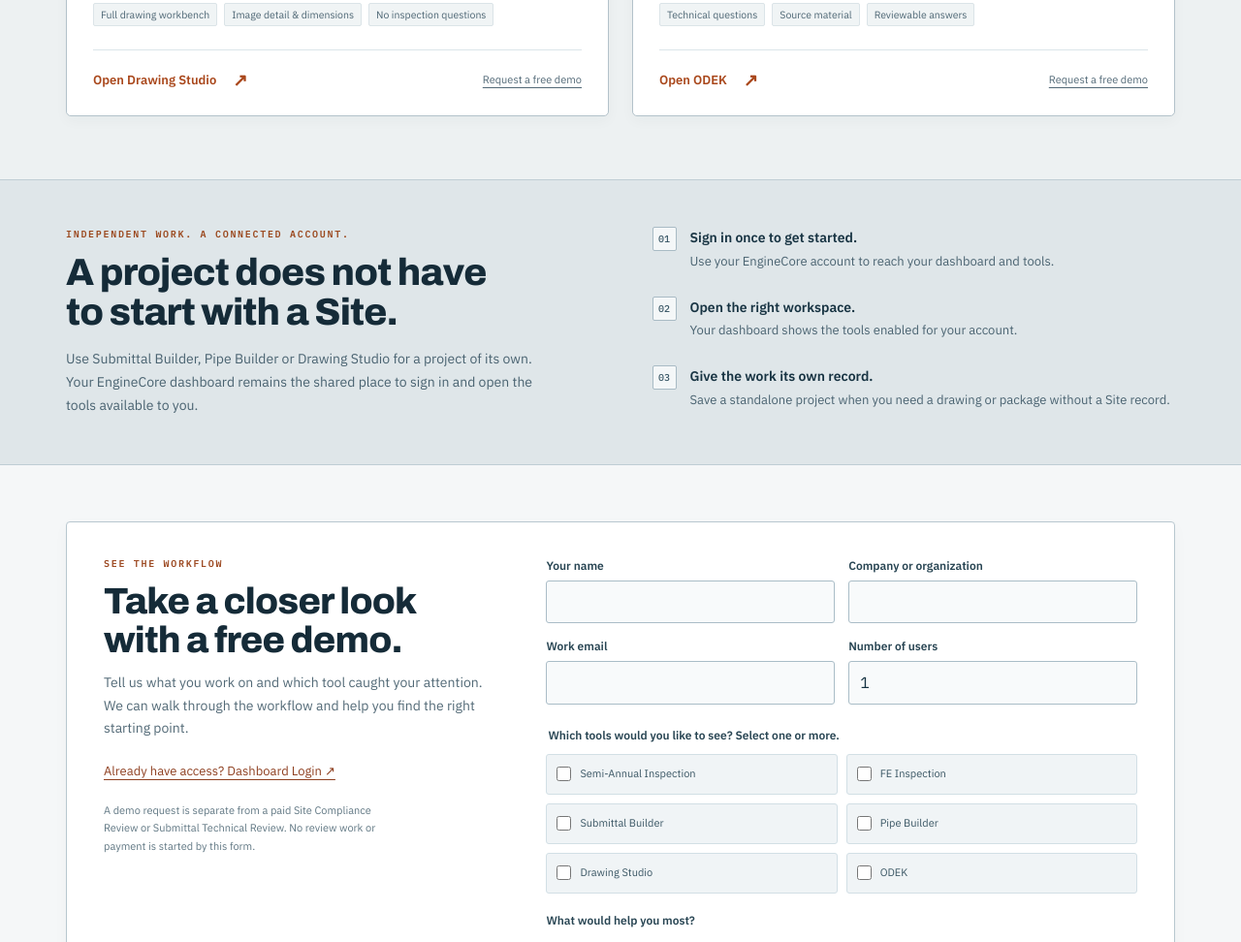
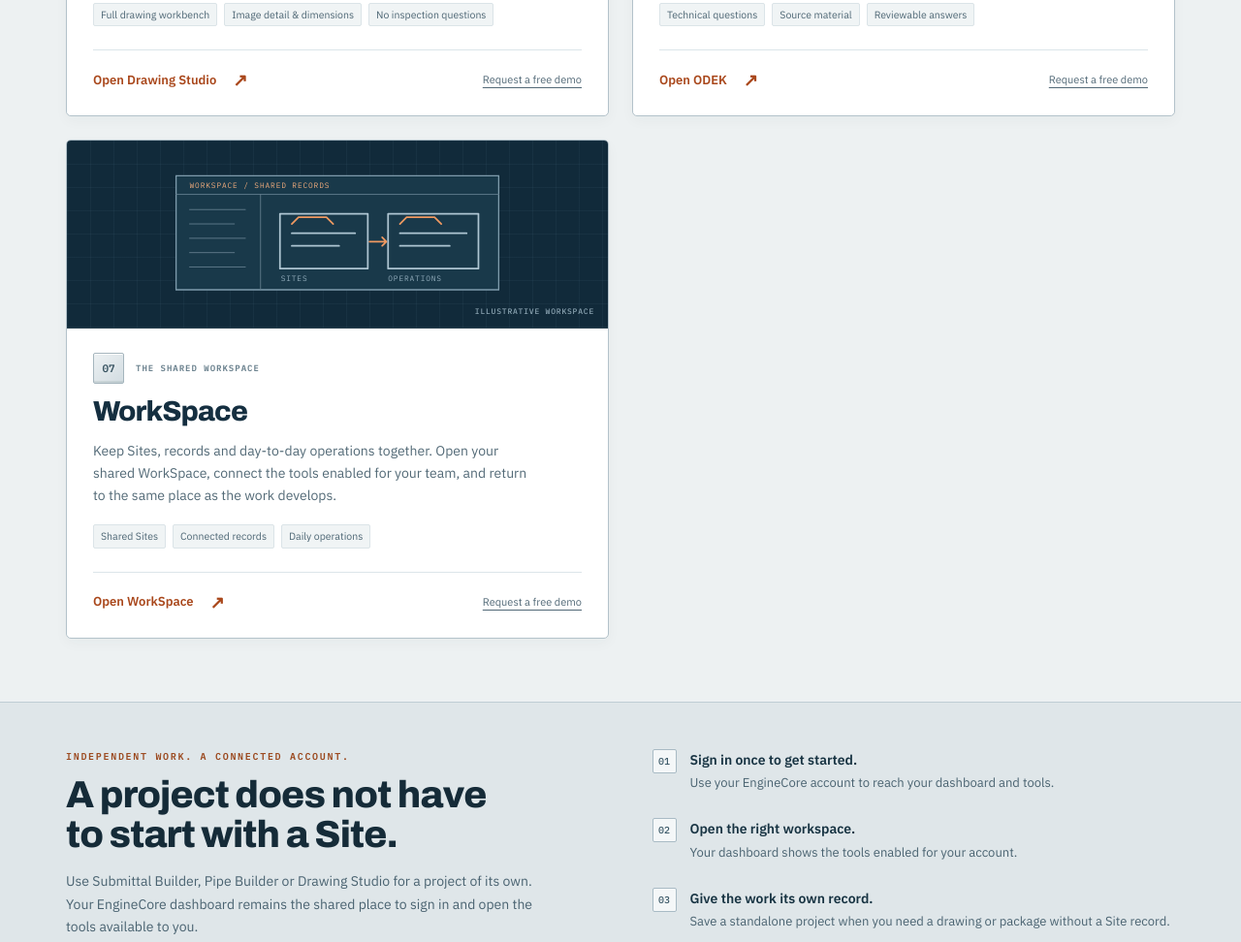
Before and after one commit to Dgull01/EngineCore, a plain HTML site: page tools-and-forms.html in a window 1280 px wide. Shown: the part 2187-3159 px from the top of the page at 97% size. Drawn offline with Linux system fonts and the light colour scheme.

Commit message:
Add WorkSpace to Tools & Forms

```diff
--- a/tools-and-forms.html
+++ b/tools-and-forms.html
@@ -2,7 +2,7 @@
 <html lang="en">
 <head>
   <meta charset="utf-8"><meta name="viewport" content="width=device-width, initial-scale=1"><meta name="referrer" content="no-referrer">
-  <meta name="description" content="Explore EngineCore tools for semi-annual inspections, extinguisher inspections, submittals, pipework, standalone drawings and evidence-backed technical questions.">
+  <meta name="description" content="Explore EngineCore tools for inspections, submittals, pipework, standalone drawings and technical questions, plus WorkSpace for shared Sites, records and operations.">
   <meta name="theme-color" content="#091720"><link rel="canonical" href="https://enginecore.org/tools-and-forms.html"><title>Tools &amp; Forms | EngineCore</title>
   <link rel="preconnect" href="https://fonts.googleapis.com"><link rel="preconnect" href="https://fonts.gstatic.com" crossorigin>
   <link rel="stylesheet" href="https://fonts.googleapis.com/css2?family=Archivo:wght@600;700;800&amp;family=IBM+Plex+Mono:wght@400;500;600&amp;family=IBM+Plex+Sans:wght@400;500;600&amp;display=swap">
@@ -83,6 +83,14 @@
             <div class="tool-card-footer"><a class="tool-open" href="https://odek.enginecore.org/odek">Open ODEK<span aria-hidden="true">↗</span></a><a class="tool-demo" data-demo-tool="odek" href="#request-demo">Request a free demo</a></div>
           </div>
         </article>
+        <article class="tool-card" id="workspace">
+          <div class="tool-art" aria-hidden="true"><svg viewBox="0 0 480 194" focusable="false"><path class="solid" d="M49 28h382v135H49z"/><path class="fine" d="M49 50h382M149 50v113M65 68h66m-66 17h53m-53 17h66m-66 17h53m-53 17h66"/><path class="line" d="M172 73h104v65H172zm128 0h107v65H300zM186 96h75m-75 15h56m72-15h79m-79 15h59"/><path class="accent" d="m186 85 8-8h33l8 8m79 0 8-8h33l8 8M278 106h20m-5-5 5 5-5 5"/><text class="bright" x="65" y="42">WORKSPACE / SHARED RECORDS</text><text x="173" y="153">SITES</text><text x="300" y="153">OPERATIONS</text></svg><span class="tool-art-label">Illustrative workspace</span></div>
+          <div class="tool-body"><div class="tool-heading"><span class="tool-number">07</span><span class="tag">The shared workspace</span></div>
+            <h3><a href="https://workspace.enginecore.org/app">WorkSpace</a></h3><p class="tool-description">Keep Sites, records and day-to-day operations together. Open your shared WorkSpace, connect the tools enabled for your team, and return to the same place as the work develops.</p>
+            <ul class="tool-details"><li>Shared Sites</li><li>Connected records</li><li>Daily operations</li></ul>
+            <div class="tool-card-footer"><a class="tool-open" href="https://workspace.enginecore.org/app">Open WorkSpace<span aria-hidden="true">↗</span></a><a class="tool-demo" data-demo-tool="site_workspace" href="#request-demo">Request a free demo</a></div>
+          </div>
+        </article>
       </div>
     </section>
     <section class="tool-workflow" aria-labelledby="workflow-heading"><div class="ec-shell tool-workflow-in">
@@ -107,6 +115,7 @@
             <label><input name="interests" type="checkbox" value="pipe_builder">Pipe Builder</label>
             <label><input name="interests" type="checkbox" value="drawing_studio">Drawing Studio</label>
             <label><input name="interests" type="checkbox" value="odek">ODEK</label>
+            <label><input name="interests" type="checkbox" value="site_workspace">WorkSpace</label>
           </div></fieldset>
           <label class="demo-notes">What would help you most? <span class="demo-note">Optional — a short description of your workflow is enough.</span><textarea name="additionalContext" rows="3" maxlength="3000"></textarea></label>
           <div class="demo-trap" aria-hidden="true"><label>Leave blank<input name="website" tabindex="-1" autocomplete="off"></label></div>
```
